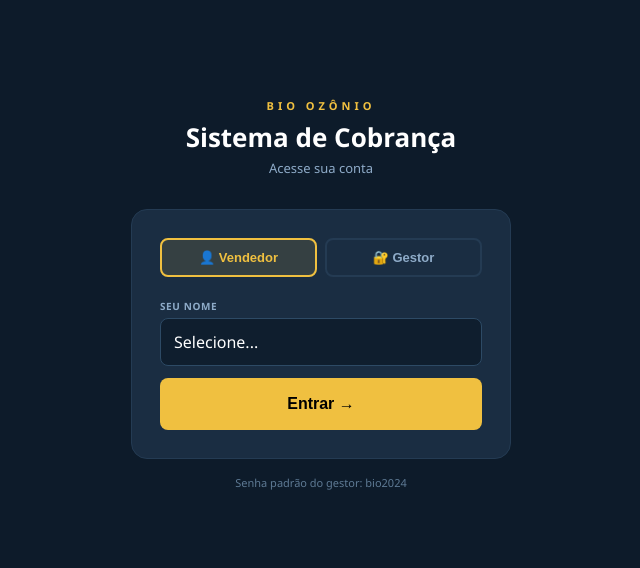
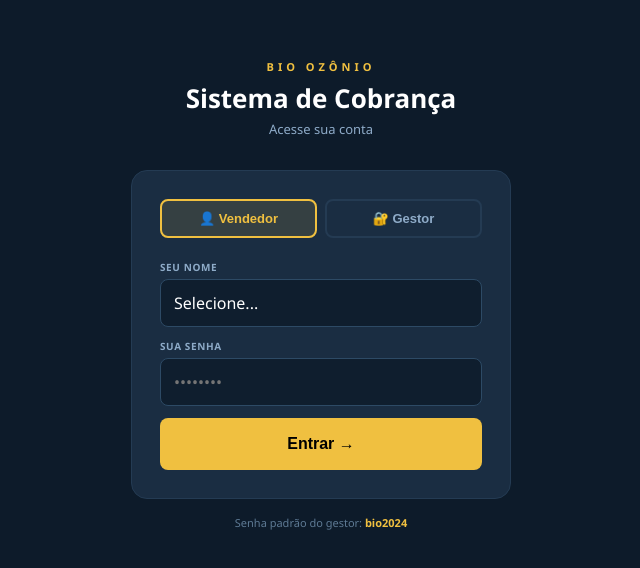
Before and after one commit to Pierremarfan-lgtm/gestao-cobranca, a React (Vite) app: page / in a window 1280 px wide. Shown: the part 106-674 px from the top of the page, without its empty margins (319-959 px from the left). Built offline with nearby package versions, Linux system fonts and the light colour scheme.

Commit message:
Add files via upload

```diff
--- a/src/App.jsx
+++ b/src/App.jsx
@@ -138,10 +138,10 @@ function Badge({ label, cor, bg }) {
 // ─── APP ─────────────────────────────────────────────────────────────────────
 export default function App() {
   const isMobile = useIsMobile();
-  const [usuario, setUsuario]       = useState(null); // { nome, perfil: "gestor"|"vendedor" }
+  const [usuario, setUsuario]       = useState(null);
   const [clientes, setClientes]     = useState(() => CLIENTES_RAW.map(c => ({ ...c, ocorrencias:[], pagamentos:[] })));
-  const [vendedores, setVendedores] = useState(["Viviane"]);
-  const [senhaGestor, setSenhaGestor] = useState("bio2024"); // senha padrão
+  const [vendedores, setVendedores] = useState([{ nome:"Viviane", senha:"viviane123" }]);
+  const [senhaGestor, setSenhaGestor] = useState("bio2024");
   const [view, setView]             = useState("dashboard");
   const [selectedId, setSelectedId] = useState(null);
   const [reciboData, setReciboData] = useState(null);
@@ -198,15 +198,15 @@ export default function App() {
     });
   }
 
-  function adicionarVendedor(nome) {
-    const novos = [...vendedores, nome];
+  function adicionarVendedor(nome, senha) {
+    const novos = [...vendedores, { nome, senha }];
     setVendedores(novos);
     salvarFirebase(clientes, novos);
   }
 
   function adicionarCliente(dados) {
     const novoId = Date.now();
-    const novo = { id:novoId, nome:dados.nome, cidade:dados.cidade, bairro:dados.bairro, endereco:dados.endereco, cep:dados.cep, fone:dados.fone, saldo:parseFloat((dados.saldo||"0").replace(",","."))||0, vendedor:dados.vendedor||vendedores[0]||"Viviane", ocorrencias:[], pagamentos:[] };
+    const novo = { id:novoId, nome:dados.nome, cidade:dados.cidade, bairro:dados.bairro, endereco:dados.endereco, cep:dados.cep, fone:dados.fone, saldo:parseFloat((dados.saldo||"0").replace(",","."))||0, vendedor:dados.vendedor||vendedores[0]?.nome||"Viviane", ocorrencias:[], pagamentos:[] };
     atualizarClientes(prev => [...prev, novo]);
     setView("lista");
   }
@@ -420,7 +420,7 @@ export default function App() {
             </select>
             <select value={filtroVendedor} onChange={e => setFiltroVendedor(e.target.value)} style={{ ...iSt, flex:1, marginBottom:0 }}>
               <option value="Todos">👤 Todos</option>
-              {vendedores.map(v => <option key={v}>{v}</option>)}
+              {vendedores.map(v => <option key={v.nome} value={v.nome}>{v.nome}</option>)}
             </select>
           </div>
           <div style={{ display:"flex", justifyContent:"space-between", alignItems:"center", marginBottom:12 }}>
@@ -719,7 +719,7 @@ const bOutline= { background:"transparent", color:C.gold, border:`1.5px solid ${
 // ─── CADASTRO DE CLIENTE ─────────────────────────────────────────────────────
 function CadastroCliente({ onVoltar, onSalvar, isMobile, vendedores, onAdicionarVendedor }) {
   const safeBottom = "env(safe-area-inset-bottom, 0px)";
-  const [f, setF] = useState({ nome:"", cidade:"", bairro:"", endereco:"", cep:"", fone:"", saldo:"", vendedor:vendedores[0]||"" });
+  const [f, setF] = useState({ nome:"", cidade:"", bairro:"", endereco:"", cep:"", fone:"", saldo:"", vendedor:vendedores[0]?.nome||"" });
   const [novoVendedor, setNovoVendedor] = useState("");
   const [adicionandoVendedor, setAdicionandoVendedor] = useState(false);
   const upd = k => e => setF(p => ({ ...p, [k]:e.target.value }));
@@ -732,7 +732,8 @@ function CadastroCliente({ onVoltar, onSalvar, isMobile, vendedores, onAdicionar
 
   function salvarNovoVendedor() {
     if (!novoVendedor.trim()) return;
-    onAdicionarVendedor(novoVendedor.trim());
+    const senha = prompt("Defina uma senha para " + novoVendedor.trim() + ":") || "123456";
+    onAdicionarVendedor(novoVendedor.trim(), senha);
     setF(p => ({ ...p, vendedor:novoVendedor.trim() }));
     setNovoVendedor("");
     setAdicionandoVendedor(false);
@@ -758,7 +759,7 @@ function CadastroCliente({ onVoltar, onSalvar, isMobile, vendedores, onAdicionar
           ) : (
             <div style={{ display:"flex", gap:8, marginBottom:12 }}>
               <select value={f.vendedor} onChange={upd("vendedor")} style={{ ...iSt, flex:1, marginBottom:0 }}>
-                {vendedores.map(v => <option key={v}>{v}</option>)}
+                {vendedores.map(v => <option key={v.nome} value={v.nome}>{v.nome}</option>)}
               </select>
               <button onClick={() => setAdicionandoVendedor(true)} style={{ background:C.goldBg, border:`1px solid ${C.gold}`, color:C.gold, borderRadius:8, padding:"0 14px", cursor:"pointer", fontWeight:700, fontSize:13, whiteSpace:"nowrap" }}>+ Novo</button>
             </div>
@@ -793,7 +794,7 @@ function CadastroCliente({ onVoltar, onSalvar, isMobile, vendedores, onAdicionar
 
 // ─── LOGIN ───────────────────────────────────────────────────────────────────
 function Login({ vendedores, senhaGestor, onLogin, isMobile }) {
-  const [tipo, setTipo]   = useState("vendedor"); // "gestor" | "vendedor"
+  const [tipo, setTipo]   = useState("vendedor");
   const [nome, setNome]   = useState("");
   const [senha, setSenha] = useState("");
   const [erro, setErro]   = useState("");
@@ -801,6 +802,7 @@ function Login({ vendedores, senhaGestor, onLogin, isMobile }) {
   function entrar() {
     setErro("");
     if (tipo === "gestor") {
+      if (!senha) { setErro("Digite a senha."); return; }
       if (senha === senhaGestor) {
         onLogin({ nome:"Gestor", perfil:"gestor" });
       } else {
@@ -808,7 +810,14 @@ function Login({ vendedores, senhaGestor, onLogin, isMobile }) {
       }
     } else {
       if (!nome) { setErro("Selecione seu nome."); return; }
-      onLogin({ nome, perfil:"vendedor" });
+      if (!senha) { setErro("Digite sua senha."); return; }
+      const vendedor = vendedores.find(v => v.nome === nome);
+      if (!vendedor) { setErro("Vendedor não encontrado."); return; }
+      if (senha === vendedor.senha) {
+        onLogin({ nome, perfil:"vendedor" });
+      } else {
+        setErro("Senha incorreta.");
+      }
     }
   }
 
@@ -823,29 +832,30 @@ function Login({ vendedores, senhaGestor, onLogin, isMobile }) {
         <div style={{ background:C.card, borderRadius:16, padding:28, border:`1px solid ${C.border}` }}>
           <div style={{ display:"flex", gap:8, marginBottom:22 }}>
             {[["vendedor","👤 Vendedor"],["gestor","🔐 Gestor"]].map(([t, l]) => (
-              <button key={t} onClick={() => { setTipo(t); setErro(""); }} style={{ flex:1, padding:"10px", borderRadius:8, border:`2px solid ${tipo===t?C.gold:C.border}`, background:tipo===t?C.goldBg:"transparent", color:tipo===t?C.gold:C.textLow, fontWeight:700, fontSize:13, cursor:"pointer" }}>{l}</button>
+              <button key={t} onClick={() => { setTipo(t); setErro(""); setSenha(""); setNome(""); }}
+                style={{ flex:1, padding:"10px", borderRadius:8, border:`2px solid ${tipo===t?C.gold:C.border}`, background:tipo===t?C.goldBg:"transparent", color:tipo===t?C.gold:C.textLow, fontWeight:700, fontSize:13, cursor:"pointer" }}>{l}</button>
             ))}
           </div>
 
-          {tipo === "vendedor" ? (
-            <>
-              <label style={lbl}>Seu nome</label>
-              <select value={nome} onChange={e => setNome(e.target.value)} style={iSt}>
-                <option value="">Selecione...</option>
-                {vendedores.map(v => <option key={v}>{v}</option>)}
-              </select>
-            </>
-          ) : (
-            <>
-              <label style={lbl}>Senha do gestor</label>
-              <input type="password" value={senha} onChange={e => setSenha(e.target.value)} onKeyDown={e => e.key==="Enter" && entrar()} placeholder="••••••••" style={iSt} />
-            </>
-          )}
+          {tipo === "vendedor" && <>
+            <label style={lbl}>Seu nome</label>
+            <select value={nome} onChange={e => { setNome(e.target.value); setSenha(""); setErro(""); }} style={{ ...iSt }}>
+              <option value="">Selecione...</option>
+              {vendedores.map(v => <option key={v.nome} value={v.nome}>{v.nome}</option>)}
+            </select>
+          </>}
 
-          {erro && <div style={{ color:C.red, fontSize:13, marginBottom:12, textAlign:"center" }}>{erro}</div>}
+          <label style={lbl}>{tipo === "gestor" ? "Senha do gestor" : "Sua senha"}</label>
+          <input type="password" value={senha} onChange={e => setSenha(e.target.value)}
+            onKeyDown={e => e.key === "Enter" && entrar()}
+            placeholder="••••••••" style={iSt} />
+
+          {erro && <div style={{ color:C.red, fontSize:13, marginBottom:12, textAlign:"center", fontWeight:600 }}>{erro}</div>}
           <button onClick={entrar} style={{ ...bPrimary, minHeight:52, fontSize:16, marginBottom:0 }}>Entrar →</button>
         </div>
-        <div style={{ textAlign:"center", marginTop:16, fontSize:11, color:C.textMuted }}>Senha padrão do gestor: bio2024</div>
+        <div style={{ textAlign:"center", marginTop:16, fontSize:11, color:C.textMuted }}>
+          Senha padrão do gestor: <strong style={{ color:C.gold }}>bio2024</strong>
+        </div>
       </div>
     </div>
   );
```
